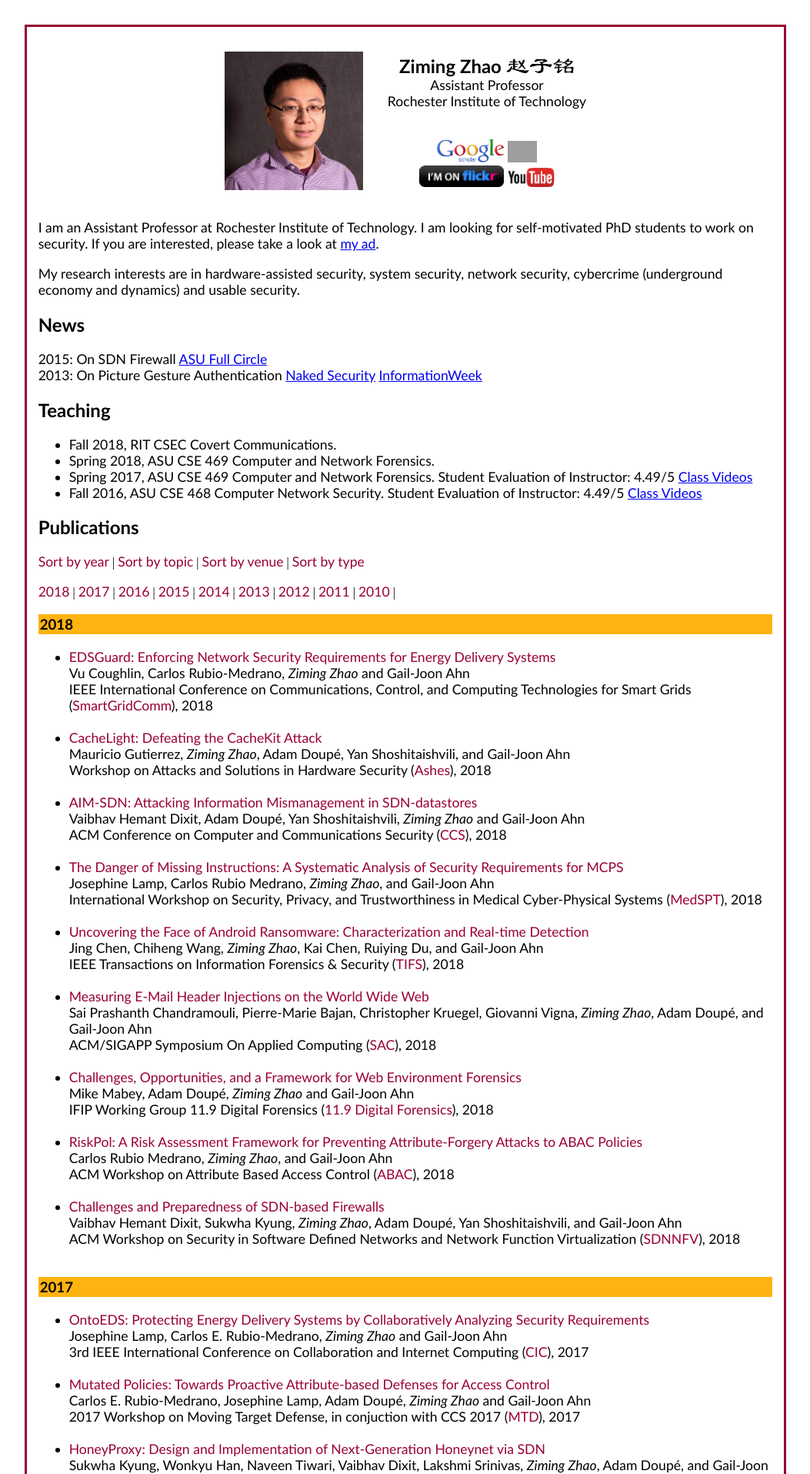
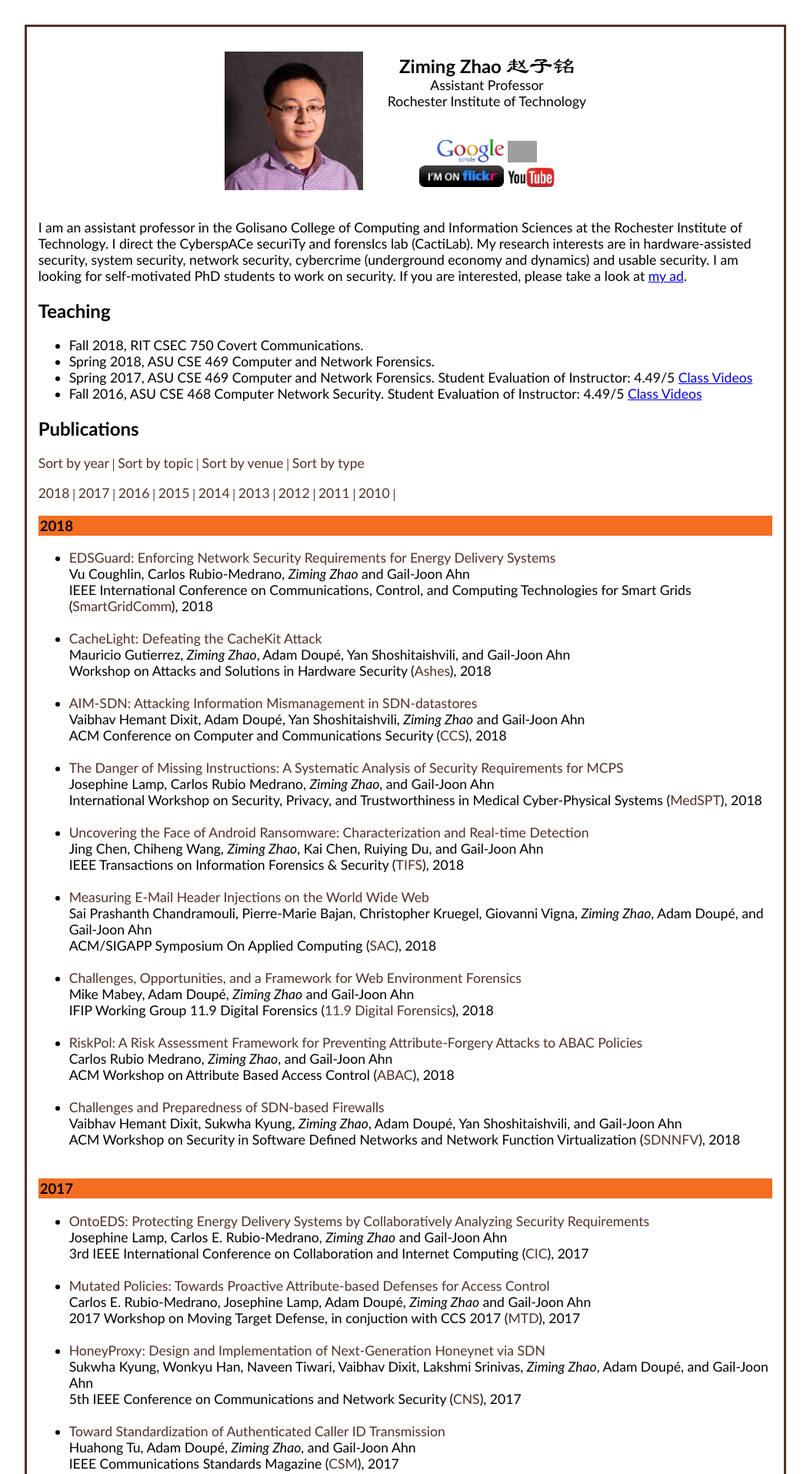
Before and after one commit to zzm7000/zzm7000.github.io, a PHP site: page /index.html in a window 1280 px wide. Shown: the top 1915 px of the page at 77% size, without its empty margins (113-1166 px from the left). Run offline with PHP 8.4, Linux system fonts and the light colour scheme; some libraries are stand-ins or nearby versions; grey boxes are pictures that could not be loaded.

Commit message:
change to RIT color

```diff
--- a/index.html
+++ b/index.html
@@ -37,22 +37,25 @@
                </tr>
             </table>
             <p>
-              I am an Assistant Professor at Rochester Institute of Technology. I am looking for self-motivated PhD students to work on security. If you are interested, please take a look at <a href="./ad.pdf">my ad</a>.
+              I am an assistant professor in the Golisano College of Computing and Information Sciences at the Rochester Institute of Technology. I direct the CyberspACe securiTy and forensIcs lab (CactiLab). My research interests are in hardware-assisted security, system security, network security, cybercrime (underground economy and dynamics) and usable security.
+              I am looking for self-motivated PhD students to work on security.
+              If you are interested, please take a look at <a href="./ad.pdf">my ad</a>.
             </p>
             <p>
-               My research interests are in hardware-assisted security, system security, network security, cybercrime (underground economy and dynamics) and usable security.
+
             </p>
 			<h2>
-               News
+<!--               News
             </h2>
 			<p>
 			2015: On SDN Firewall <a href="http://fullcircle.asu.edu/alumni/team-flowguard-wins-third-place-in-national-innovation-challenge/">ASU Full Circle</a><br />
 			2013: On Picture Gesture Authentication <a href="https://nakedsecurity.sophos.com/2013/09/09/windows-picture-passwords-are-they-really-as-easily-crackable-as-everyones-saying/">Naked Security</a>
 													<a href="http://www.darkreading.com/vulnerabilities-and-threats/windows-8-picture-passwords-easily-cracked/d/d-id/1111351?">InformationWeek</a>
 			</p>
+-->
           <h2>Teaching</h2>
               <ul>
-                <li>Fall 2018, RIT CSEC Covert Communications.</li>
+                <li>Fall 2018, RIT CSEC 750 Covert Communications.</li>
                 <li>Spring 2018, ASU CSE 469 Computer and Network Forensics.</li>
                 <li>Spring 2017, ASU CSE 469 Computer and Network Forensics. Student Evaluation of Instructor: 4.49/5 <a href="https://www.youtube.com/watch?v=cg8sXrsLnio&list=PLlMHuUdM262bBnXsKDbXsT1u3KVRMrAyK">Class Videos</a></li>
                 <li>Fall 2016, ASU CSE 468 Computer Network Security. Student Evaluation of Instructor: 4.49/5 <a href="https://www.youtube.com/watch?v=cg8sXrsLnio&list=PLlMHuUdM262bBnXsKDbXsT1u3KVRMrAyK">Class Videos</a></li>
@@ -67,7 +70,8 @@
 			<div class="anchors"></div>
             <div class="publications">
             </div>
-            <h2>Service</h2>
+
+<!--            <h2>Service</h2>
             <p>
                Organizing Committee:
             </p>
@@ -111,6 +115,7 @@
                <li>IEEE GLOBECOM 2014, ISSNIP 2014</li>
                <li>APCC 2013, ICNC 2014, ICCCN 2014, ISPEC 2014</li>
             </ul>
+-->
             <h2>Ph.D. Graduates</h2>
             <ul>
                 <li>Wonkyu Han, Arizona State University, 2016 (Co-advised with Prof. Gail-Joon Ahn)</li>
--- a/simplest.css
+++ b/simplest.css
@@ -13,7 +13,7 @@
     min-width : 60ex;
     padding : 2ex;
     border-width : 3px;
-    border-color : rgb(153,0,51);
+    border-color : #513127;
     border-style : solid;
     margin-top: 0;
     margin-bottom: 0;
@@ -58,21 +58,21 @@ h2, h3 {
 }
 
 .publications h3 {
-  background: #FFB310;
-  border: 2px solid #FFB310;
+  background: #F36E21;
+  border: 2px solid #F36E21;
 }
 
 a.toggle_link  {
 	text-decoration: none;
 	font-family:'Gill Sans MT';
-	color: rgb(153,0,51);
+	color: #513127;
 	font-size: 110%;
 }
 
 .anchors a{
 	text-decoration: none;
 	font-family:'Gill Sans MT';
-	color: rgb(153,0,51);
+	color: #513127;
 	font-size: 110%;
 }
 
@@ -82,7 +82,7 @@ p, li {
 }
 
 .paper_title {
-	color: rgb(153,0,51);
+	color: #513127;
 }
 
 .self {
@@ -90,5 +90,5 @@ p, li {
 }
 
 .abbr {
-	color: rgb(153,0,51);
+	color: #513127;
 }
```
